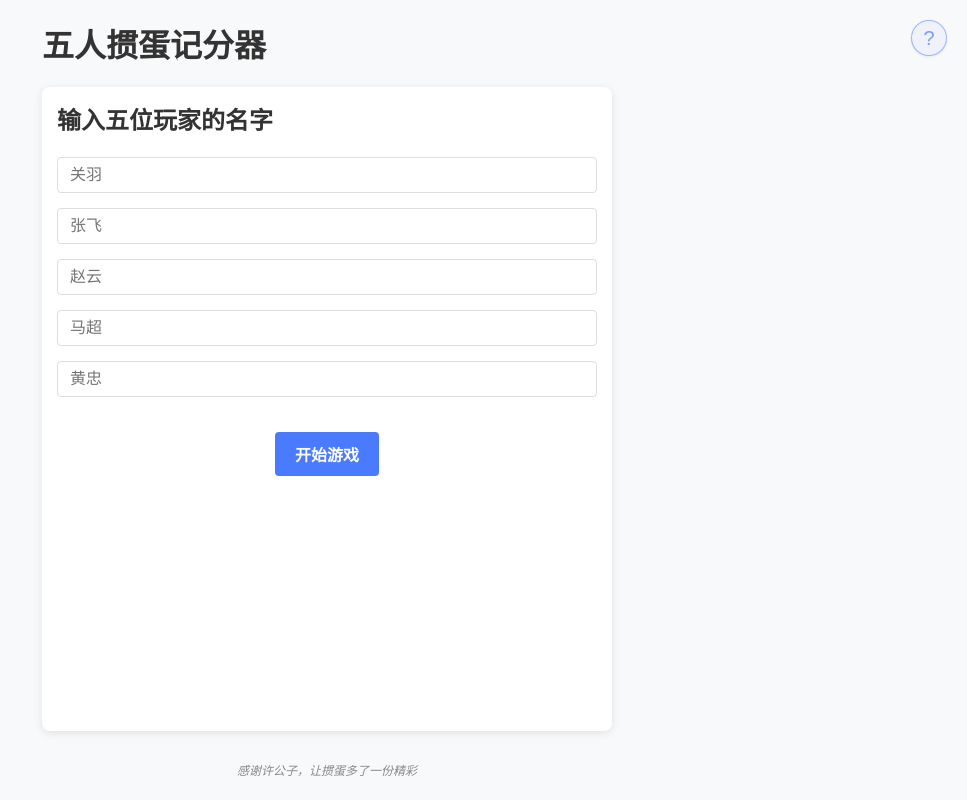
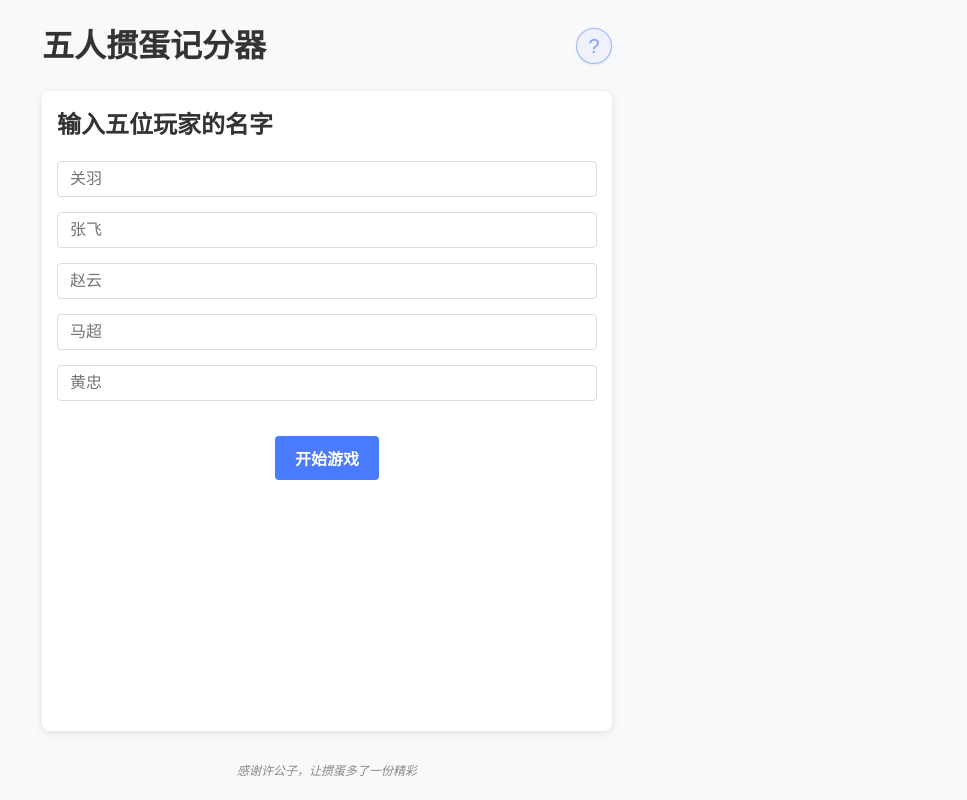
Before and after one commit to zouyu9631/FivePlayersGuandanScore, a Vue app: page / in a window 1280 px wide. Shown: the whole page, without its empty margins (313-1280 px from the left). Built offline with nearby package versions, Linux system fonts and the light colour scheme.

Commit message:
refine: 更圆更平整

```diff
--- a/src/components/PlayerSetup.vue
+++ b/src/components/PlayerSetup.vue
@@ -1,11 +1,14 @@
 <template>
   <div class="container">
-    <h1>五人掼蛋记分器</h1>
+    <!-- 修改这里，添加header-container -->
+    <div class="header-container">
+      <h1>五人掼蛋记分器</h1>
 
-    <!-- 添加问号图标按钮 -->
-    <button class="rules-button" @click="showRules = true" title="游戏规则">
-      <span class="rules-icon">?</span>
-    </button>
+      <!-- 添加问号图标按钮 -->
+      <button class="rules-button" @click="showRules = true" title="游戏规则">
+        <span class="rules-icon">?</span>
+      </button>
+    </div>
 
     <div class="card">
       <h2>输入五位玩家的名字</h2>
@@ -196,14 +199,26 @@ export default {
   padding: 10px 0;
 }
 
+/* 添加标题容器样式 */
+.header-container {
+  display: flex;
+  align-items: center;
+  justify-content: space-between;
+  position: relative;
+  margin-bottom: 20px;
+}
+
+.header-container h1 {
+  margin: 0;
+}
+
 /* 修改问号按钮样式，确保在所有设备上都保持圆形 */
 .rules-button {
-  position: absolute;
-  top: 20px;
-  right: 20px;
+  position: relative; /* 改为相对定位 */
+  top: 0;
+  right: 0;
   width: 36px;
   height: 36px;
-  aspect-ratio: 1/1; /* 强制保持1:1比例 */
   border-radius: 50%;
   background-color: rgba(74, 123, 255, 0.05);
   color: rgba(74, 123, 255, 0.7);
@@ -216,6 +231,13 @@ export default {
   transition: all 0.2s ease;
   padding: 0;
   box-sizing: border-box; /* 确保边框不会改变尺寸 */
+  min-width: 36px; /* 添加最小宽度 */
+  min-height: 36px; /* 添加最小高度 */
+  max-width: 36px; /* 添加最大宽度 */
+  max-height: 36px; /* 添加最大高度 */
+  overflow: hidden; /* 防止内容溢出 */
+  -webkit-border-radius: 50%; /* 兼容老旧浏览器 */
+  -moz-border-radius: 50%; /* 兼容老旧浏览器 */
 }
 
 .rules-button:hover {
@@ -227,15 +249,24 @@ export default {
 .rules-icon {
   font-size: 20px;
   font-weight: normal;
+  line-height: 1; /* 确保文本垂直居中 */
+  text-align: center; /* 确保文本水平居中 */
+  width: 100%;
+  height: 100%;
+  display: flex;
+  justify-content: center;
+  align-items: center;
 }
 
 @media (max-width: 480px) {
   .rules-button {
-    top: 15px;
-    right: 15px;
+    /* 删除top和right属性 */
     width: 32px;
     height: 32px;
-    aspect-ratio: 1/1; /* 在移动设备上也保持1:1比例 */
+    min-width: 32px; /* 保持一致的最小宽度 */
+    min-height: 32px; /* 保持一致的最小高度 */
+    max-width: 32px; /* 保持一致的最大宽度 */
+    max-height: 32px; /* 保持一致的最大高度 */
   }
 
   .rules-icon {
```
